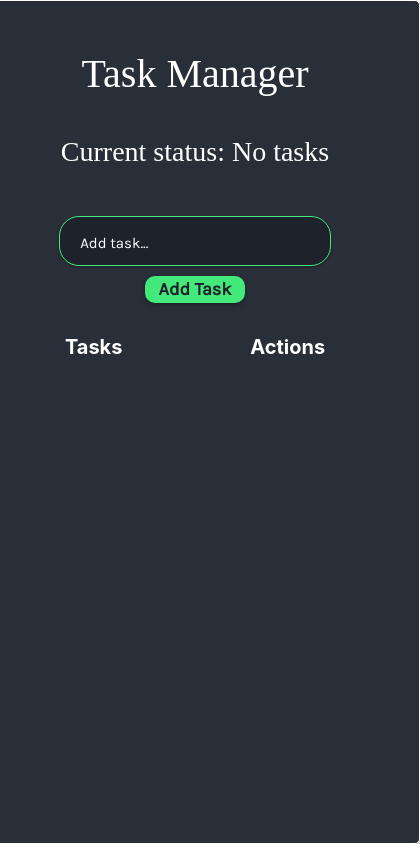
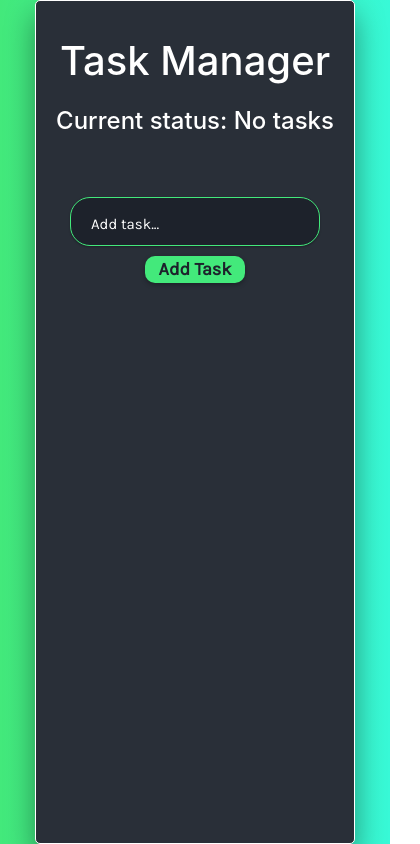
Before and after one commit to FedePoncela/task-app, a React app: page / in a window 390 px wide. Shown: the whole page, 420 px wide, since content can reach past the window. Built offline with nearby package versions, Linux system fonts and the light colour scheme; a web font is replaced by a local one.

Commit message:
responsive

```diff
--- a/src/App.css
+++ b/src/App.css
@@ -22,7 +22,7 @@
   background-color: #292f38;
   border: 1px solid white;
   width: 65%;
-  min-width: 450px;
+  min-width: 320px;
   padding: 30px;
   box-sizing: border-box;
   border-radius: 5px;
@@ -69,7 +69,8 @@
 
 /* width */
 ::-webkit-scrollbar {
-  width: 10px;
+  width: 6px;
+  height: 6px;
 }
 
 /* Track */
@@ -145,8 +146,6 @@
   cursor: not-allowed;
 }
 
-
-
 .btn-delete i {
   font-size: 16px;
   color: #bbb;
@@ -159,3 +158,74 @@
   margin-right: 20px;
 
 }
+
+@media (max-width: 479px) {
+
+  .header{
+    height: 15%;
+    justify-content: center;
+
+  }
+  .app-wrapper {
+    width: 100%;
+    padding: 10px;
+  }
+
+  .titles span{
+    display: none;
+  }
+
+  .list-item {
+    flex-direction: column;
+  }
+
+  ::-webkit-scrollbar {
+    display: none;
+  }
+
+
+}
+
+@media (max-width: 1023px){
+  .app-wrapper {
+    width: 80%;
+    padding: 10px;
+  }
+
+  .titles span{
+    display: none;
+  }
+
+  .list-item {
+    flex-direction: column;
+  }
+
+  ::-webkit-scrollbar {
+    display: none;
+  }
+
+
+}
+
+@media (max-width: 1300px){
+  .list-item {
+    flex-direction: column;
+  }
+  ::-webkit-scrollbar {
+    width: 3px;
+    height: 3px;
+  }
+}
+
+@media (max-width: 1450px){
+  .app-wrapper {
+    width: 70%;
+    padding: 15px;
+  }
+  ::-webkit-scrollbar {
+    width: 3px;
+    height: 3px;
+  }
+
+
+}
--- a/src/components/Task.js
+++ b/src/components/Task.js
@@ -26,11 +26,11 @@ const Task = ({task}) => {
         <li className="list-item">
             <span style={{color: nuevoColor(task)}} >{task.title}</span>
 
-           <div>
+           <div className="d-flex justify-content-end">
                 <button
                 onClick={()=>findItem(task.id)}
                 disabled={finished}
-                className="btn-delete task-btn" id="removebtn">
+                className="btn-delete task-btn">
                    <i className="fas fa-pen"></i>
                </button>
 
--- a/src/components/Top.js
+++ b/src/components/Top.js
@@ -27,9 +27,9 @@ const Top = () => {
 
 
     return (
-        <div className="header d-flex flex-column justify-content-between text-white">
-            <h1>Task Manager</h1>
-            <h3>Current status: {GeneralStatus(tasks)}</h3>
+        <div className="header d-flex flex-column justify-content-around align-items-center text-white">
+            <p className="h1">Task Manager</p>
+            <p className="h4">Current status: {GeneralStatus(tasks)}</p>
         </div>
     )
 }
```
Also changed, not shown: 2 other files.
